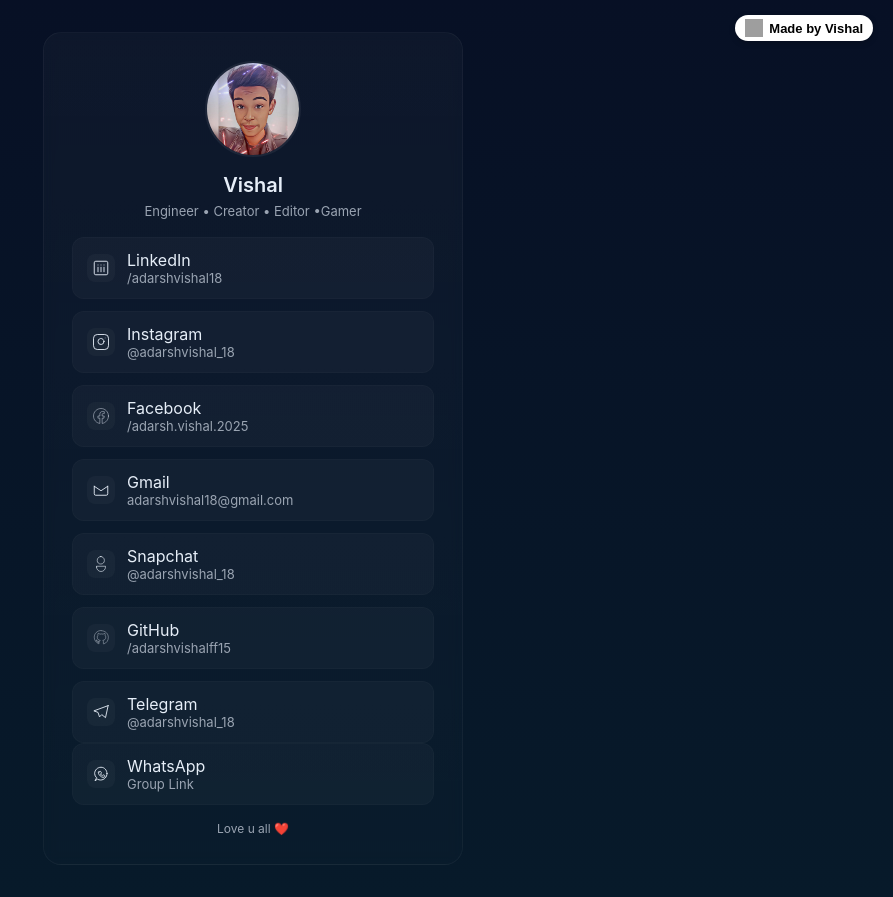
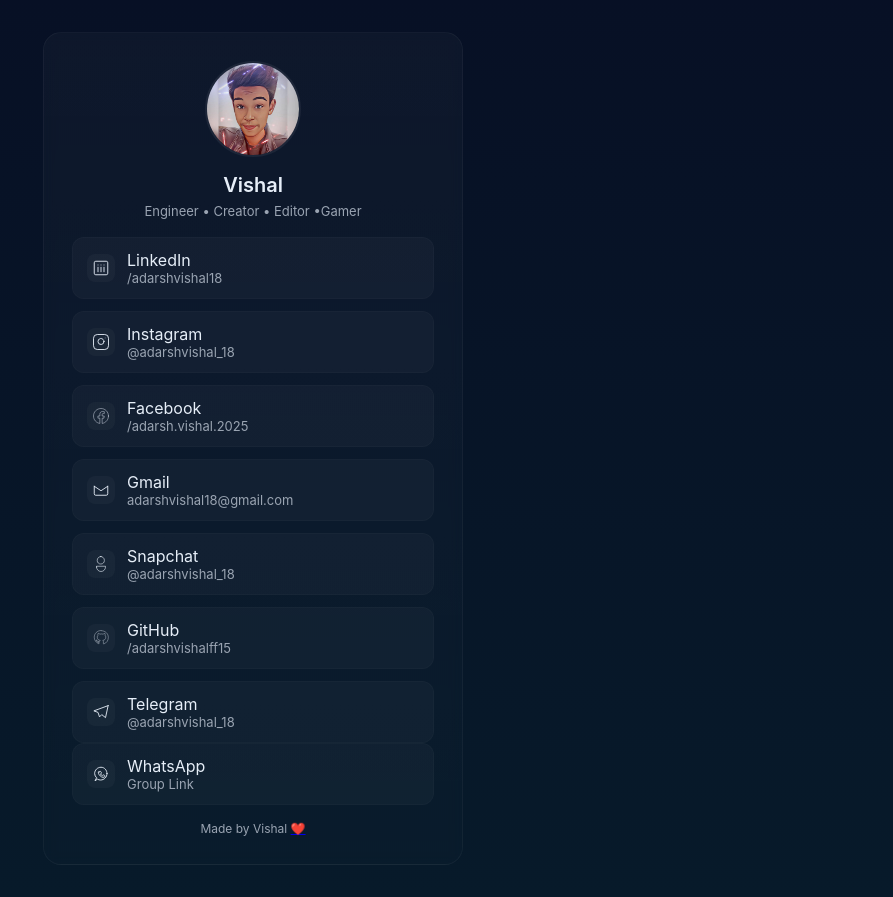
Before and after one commit to adarshvishalff15/MY-ALL-SOCIAL-MEDIA, a plain HTML site: page index.html in a window 1280 px wide. Shown: the whole page, without its empty margins (387-1280 px from the left). Drawn offline with Linux system fonts and the light colour scheme; grey boxes are pictures that could not be loaded.

Commit message:
index.html

```diff
--- a/index.html
+++ b/index.html
@@ -33,15 +33,7 @@
     @media (max-width:420px){body{padding:18px}.card{padding:20px}}
   </style>
 </head>
-<body><!-- Instagram icon and text (top right corner) -->
-<a href="https://www.instagram.com/adarshvishal_18/" target="_blank"
-   style="position: fixed; top: 15px; right: 20px; display: flex; align-items: center;
-          text-decoration: none; background: white; padding: 4px 10px; border-radius: 20px;
-          box-shadow: 0 2px 6px rgba(0,0,0,0.2); font-family: Arial, sans-serif;
-          color: #000; font-weight: 600; font-size: 13px;">
-  <img src="https://upload.wikimedia.org/wikipedia/commons/a/a5/Instagram_icon.png"
-       alt="Instagram" style="width: 18px; height: 18px; margin-right: 6px;">
-  Made by Vishal
+<body>
 </a>
   <div class="wrap">
     <div class="card">
@@ -138,7 +130,8 @@
   </div>
 </a>
 
-      <div class="footer">Love u all ❤️</div>
+      <div class="footer">   Made by Vishal <a href="https://www.instagram.com/adarshvishal_18/" target="_blank">❤️</a>
+</div>
     </div>
   </div>
 </body>
```
